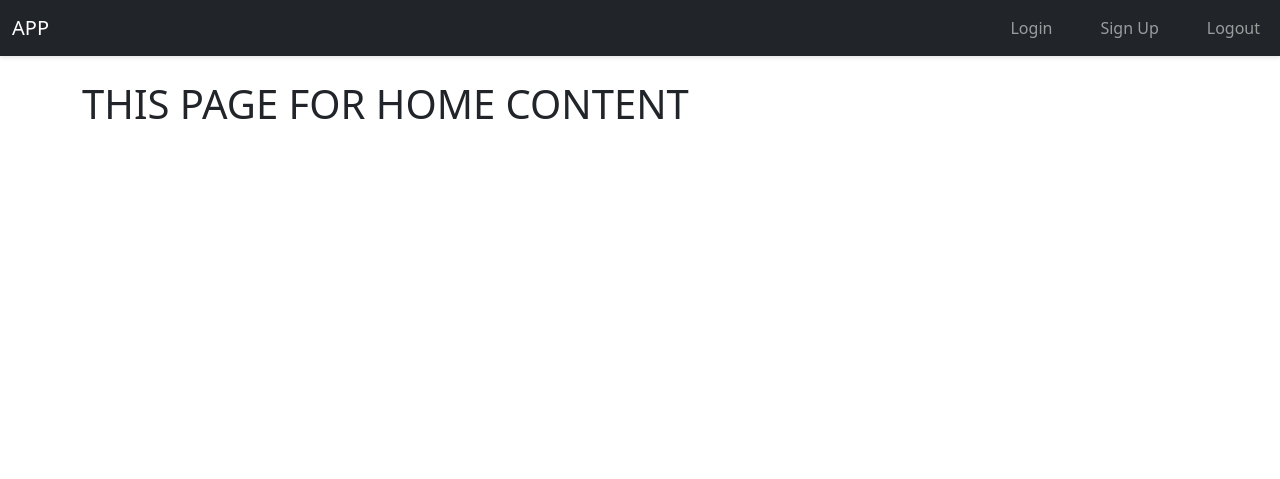
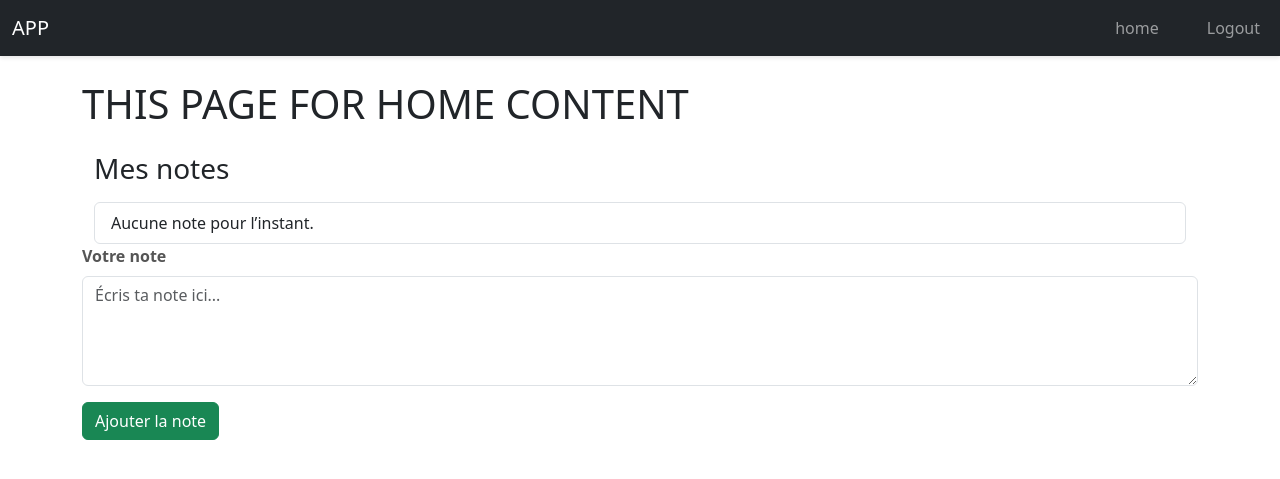
Before and after one commit to omarzinane1/FLASKWEBSITE, a Flask app: template website/templates/home.html in a window 1280 px wide. Shown: the top 479 px of the page. Run offline with Flask 3, Linux system fonts and the light colour scheme; the template is opened without the code that fills it: values that come from a table or form of the project are taken from there, others are empty.

Commit message:
complet logique for login and signup function

```diff
--- a/main.py
+++ b/main.py
@@ -1,9 +1,19 @@
 from website import create_app,  create_database, db
+from flask_login import LoginManager
 
+from website.models import User
 
 
 app = create_app()
 create_database(app)
+login_manager = LoginManager()
+login_manager.login_view = 'auth.login'
+login_manager.init_app(app)
+@login_manager.user_loader
+def load_user(id):
+    user = User.query.get(int(id))
+    print(f'Chargement de l\'utilisateur : {user}')
+    return user
 
 if __name__ == '__main__':
     app.run(debug = True)
--- a/website/__init__.py
+++ b/website/__init__.py
@@ -1,6 +1,7 @@
 from os import path
 from flask import Flask
 from flask_sqlalchemy import SQLAlchemy
+from flask_login import LoginManager
 
 db = SQLAlchemy()
 DB_NAME = 'database.db'
@@ -9,6 +10,7 @@ def create_app():
     app.config['SECRET_KEY'] = 'azertyuiopqsdfghjklwxcvbn'
     app.config['SQLALCHEMY_DATABASE_URI'] = 'sqlite:///database.db'
     db.init_app(app)
+
     from .views import views
     from .auth import auth
     app.register_blueprint(views, url_prefix='/')
--- a/website/templates/base.html
+++ b/website/templates/base.html
@@ -28,15 +28,21 @@
         </button>
         <div class="collapse navbar-collapse" id="navbarNav">
           <ul class="navbar-nav ms-auto">
+            {% if user.is_authenticated %}
+            <li class="nav-item">
+              <a class="nav-link" href="/">home</a>
+            </li>
+            <li class="nav-item">
+              <a class="nav-link" href="/logout">Logout</a>
+            </li>
+            {% else %}
             <li class="nav-item">
               <a class="nav-link" href="/login">Login</a>
             </li>
             <li class="nav-item">
               <a class="nav-link" href="/sign-up">Sign Up</a>
             </li>
-            <li class="nav-item">
-              <a class="nav-link" href="/logout">Logout</a>
-            </li>
+            {% endif %}
           </ul>
         </div>
       </div>
@@ -44,21 +50,24 @@
 
     <!-- Messages Flash -->
     <div class="container mt-1">
-      {% with messages = get_flashed_messages(with_categories=true) %}
-        {% if messages %}
-          {% for category, message in messages %}
-            <div class="alert alert-{{ 'danger' if category == 'error' else category }} alert-dismissible fade show" role="alert">
-              {{ message }}
-              <button type="button" class="btn-close" data-bs-dismiss="alert" aria-label="Close"></button>
-            </div>
-          {% endfor %}
-        {% endif %}
-      {% endwith %}
+      {% with messages = get_flashed_messages(with_categories=true) %} {% if
+      messages %} {% for category, message in messages %}
+      <div
+        class="alert alert-{{ 'danger' if category == 'error' else category }} alert-dismissible fade show"
+        role="alert"
+      >
+        {{ message }}
+        <button
+          type="button"
+          class="btn-close"
+          data-bs-dismiss="alert"
+          aria-label="Close"
+        ></button>
+      </div>
+      {% endfor %} {% endif %} {% endwith %}
     </div>
 
-    <div class="container mt-4">
-      {% block content %}{% endblock %}
-    </div>
+    <div class="container mt-4">{% block content %}{% endblock %}</div>
 
     <script src="{{ url_for('static', filename='js/index.js') }}"></script>
     <script src="https://cdn.jsdelivr.net/npm/bootstrap@5.3.3/dist/js/bootstrap.bundle.min.js"></script>
--- a/website/templates/home.html
+++ b/website/templates/home.html
@@ -1,3 +1,41 @@
-{%extends "base.html"%} {% block title %} Changed {% endblock %}  {% block content %}
+{%extends "base.html"%} {% block title %} Changed {% endblock %} {% block
+content %}
 <h1>THIS PAGE FOR HOME CONTENT</h1>
+<div class="container mt-4">
+  <h3 class="mb-3">Mes notes</h3>
+  <ul class="list-group">
+    {% for note in user.notes %}
+    <li
+      class="list-group-item d-flex justify-content-between align-items-start"
+    >
+      <div class="ms-2 me-auto">
+        <div class="fw-bold">{{ note.date.strftime('%d/%m/%Y %H:%M') }}</div>
+        {{ note.data }}
+      </div>
+      <form
+      >
+        <button type="submit" class="btn btn-sm btn-danger">Supprimer</button>
+      </form>
+    </li>
+    {% else %}
+    <li class="list-group-item">Aucune note pour l’instant.</li>
+    {% endfor %}
+  </ul>
+</div>
+
+<form method="POST">
+  <div class="mb-3">
+    <label for="note" class="form-label">Votre note</label>
+    <textarea
+      class="form-control"
+      id="note"
+      name="note"
+      rows="4"
+      placeholder="Écris ta note ici..."
+      required
+    ></textarea>
+  </div>
+  <button type="submit" class="btn btn-success">Ajouter la note</button>
+</form>
+
 {% endblock %}
```
Also changed, not shown: website/auth.py (+7 -4 lines), website/views.py (+17 -3 lines), instance/database.db.
